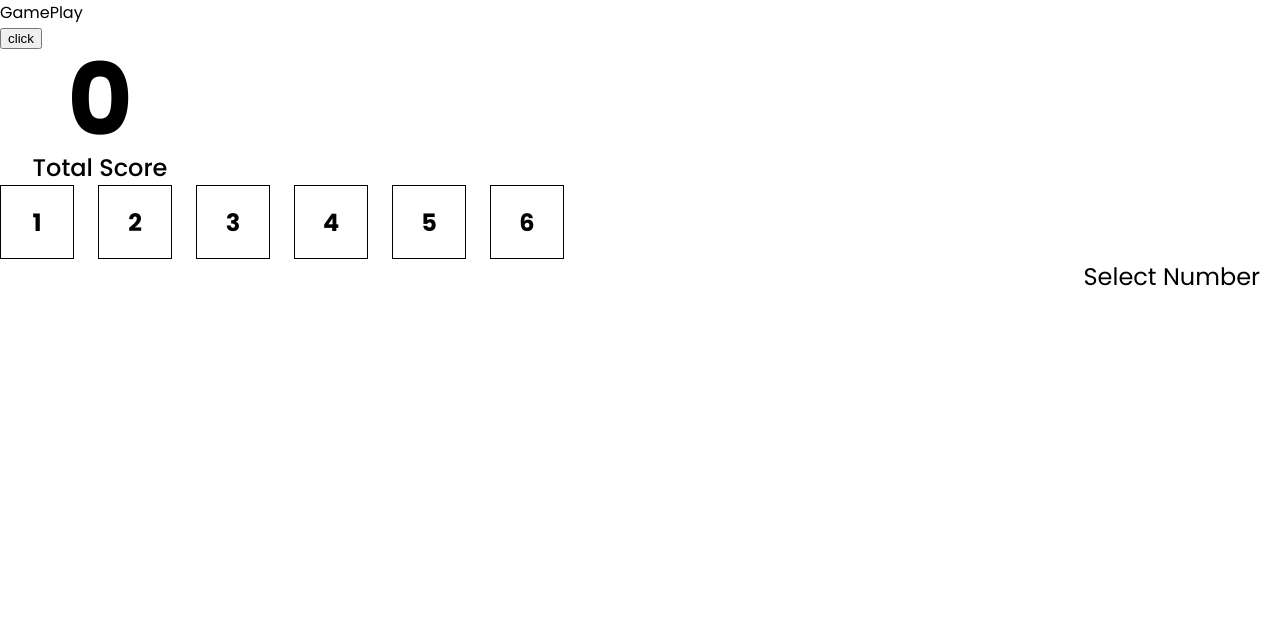
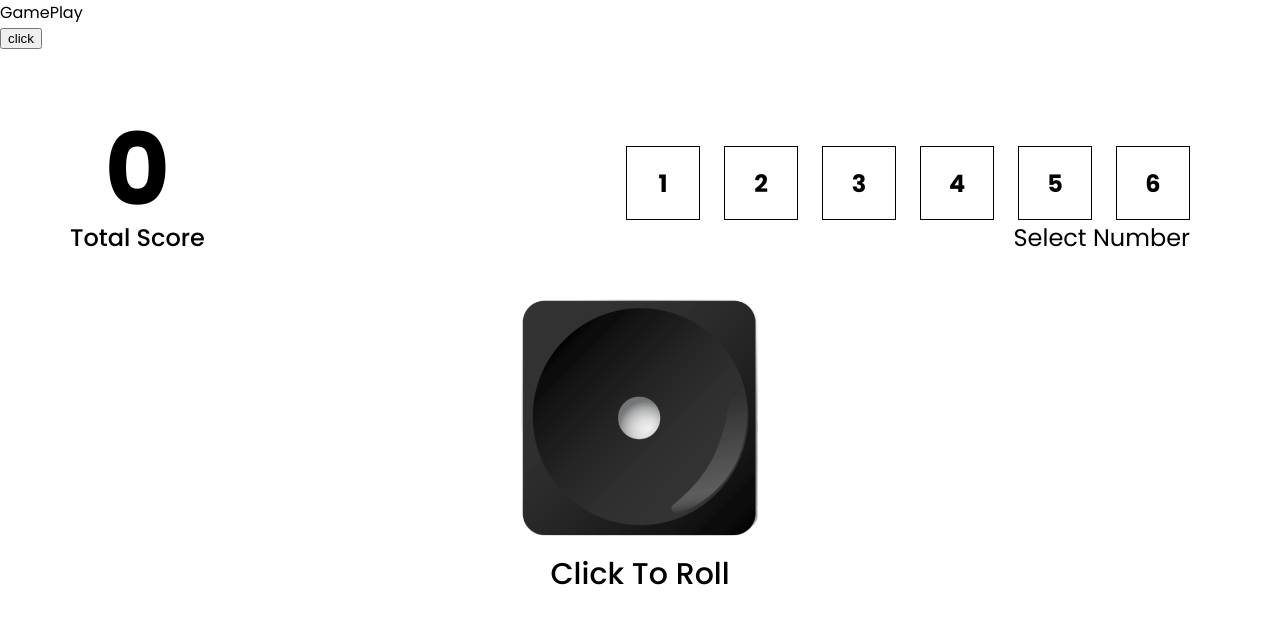
Before and after one commit to naumanumerX/DiceRollChallenge, a React (Vite) app: page / in a window 1280 px wide. Both pictures are taken after a click on the button "Play Now". Shown: the top 624 px of the page. Built offline with nearby package versions, Linux system fonts and the light colour scheme.

Commit message:
Updating  UI

```diff
--- a/src/Components/GamePlay.jsx
+++ b/src/Components/GamePlay.jsx
@@ -2,17 +2,36 @@ import React from 'react'
 
 import TotalScore from './TotalScore';
 import NumberSelector from './NumberSelector';
+import RollDice from './RollDice';
 
-
+import styled from 'styled-components';
 function GamePlay({toggle}) {
   return (
     <>
     <div>GamePlay</div>
     <button onClick={toggle}>click</button>
-    <TotalScore />
-    <NumberSelector/>
+    <MainContainer>
+      <div className='Top-section'>
+      <TotalScore />
+      <NumberSelector/>
+      </div>
+      <RollDice />
+
+    </MainContainer>
+
+
     </>
   )
 }
 
 export default GamePlay
+
+const MainContainer=styled.div`
+padding: 70px;
+.Top-section{
+  display: flex;
+ justify-content: space-between;
+ align-items: end;
+}
+
+`
```
